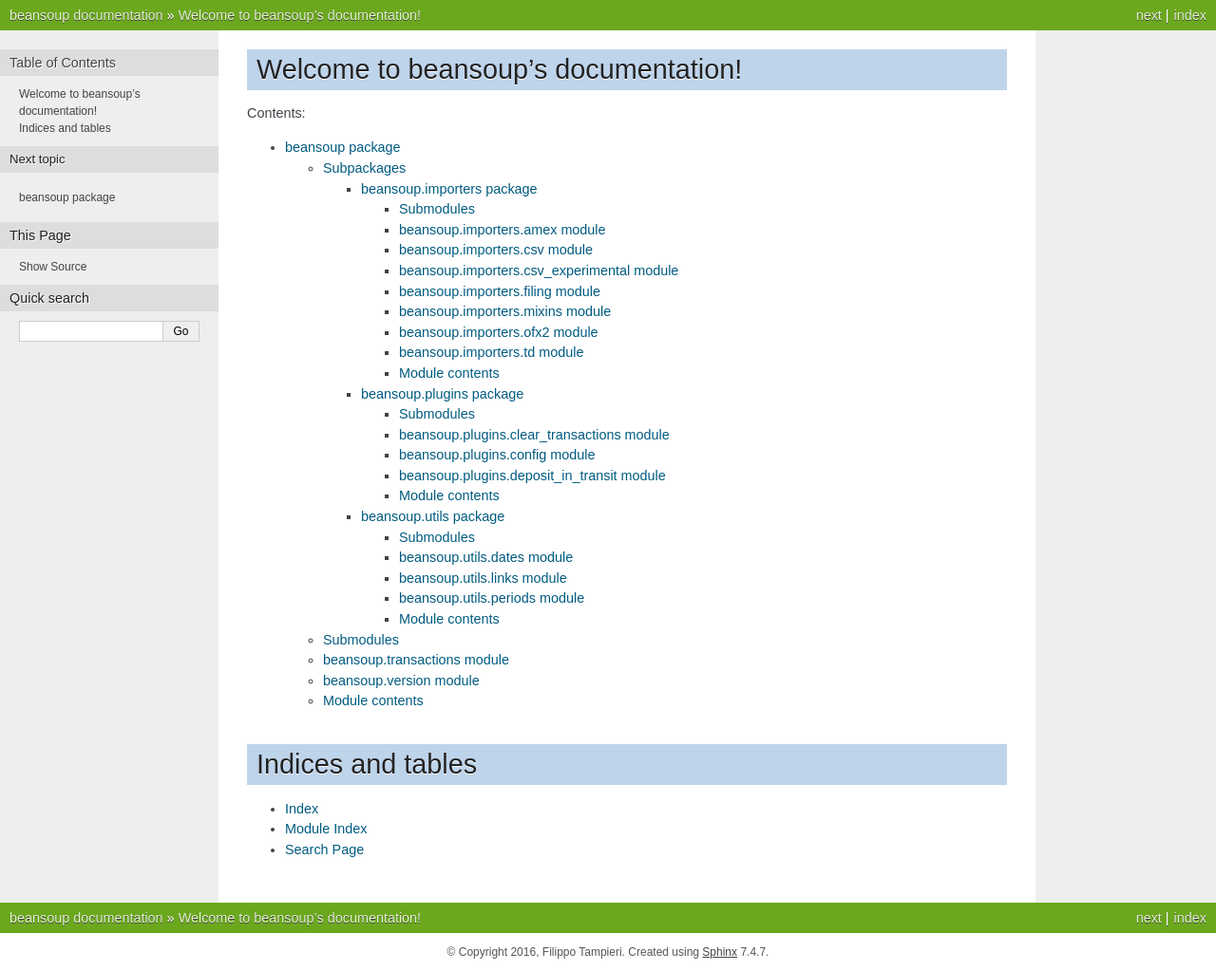
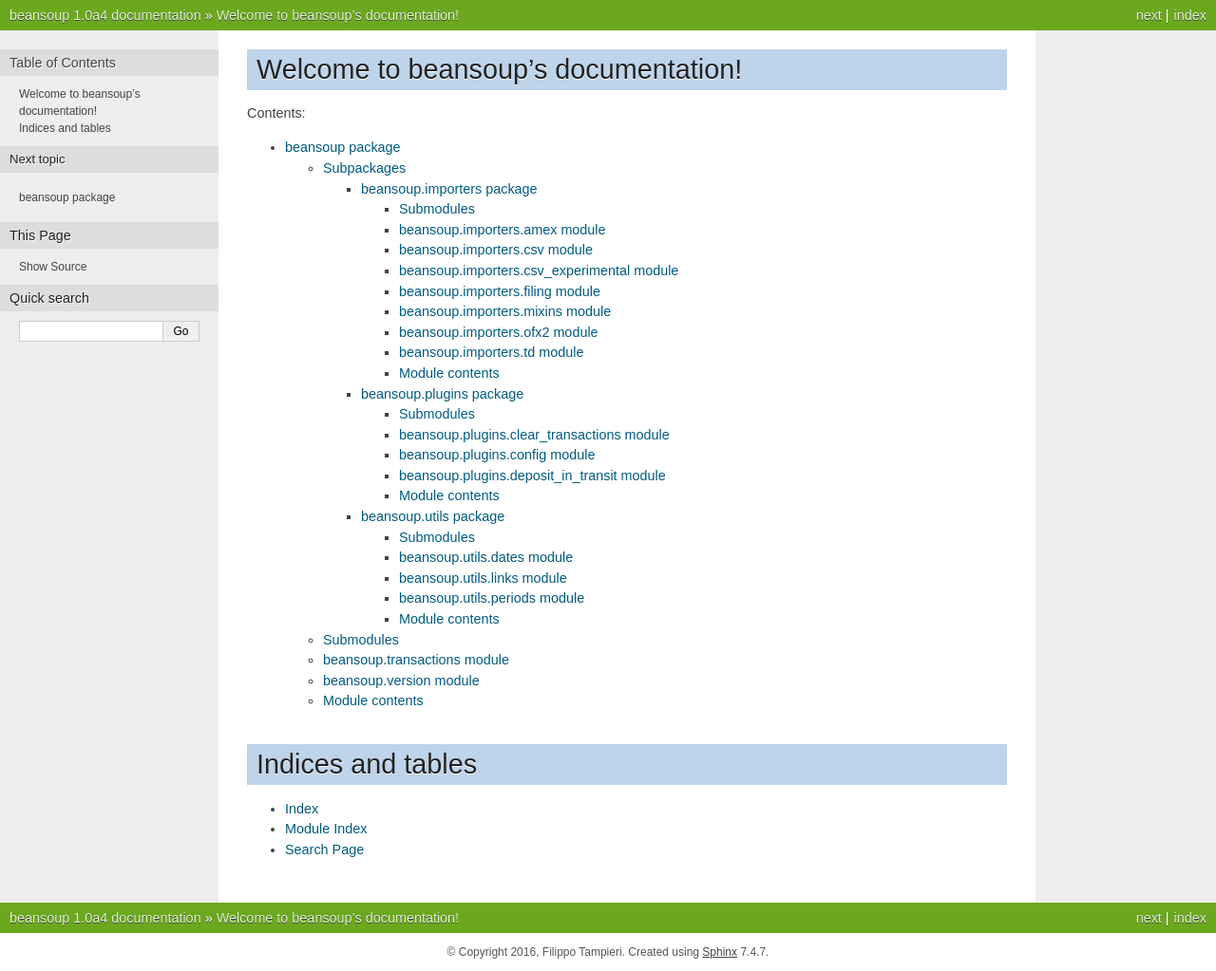
Before and after one commit to fxtlabs/beansoup, a Sphinx documentation site: the page built from docs/index.rst, in a window 1280 px wide. Shown: the whole page at 95% size. Built offline with Sphinx 7.4.7, drawn with Linux system fonts in a browser that asks for light colours; some of the changed lines change nothing that is shown.

Commit message:
No more fancy sharing of version info with conf.py; just make a manual copy.

```diff
--- a/docs/conf.py
+++ b/docs/conf.py
@@ -59,18 +59,11 @@
 # |version| and |release|, also used in various other places throughout the
 # built documents.
 #
-import pkg_resources
-try:
-    # The full version, including alpha/beta/rc tags.
-    release = pkg_resources.get_distribution('sandman').version
-except pkg_resources.DistributionNotFound:
-    print("""Building the documentation requires the distribution
-          information of beansoup.  Try running "setup.py develop".""")
-    sys.exit(1)
-del pkg_resources
-
+version_info = ('1', '0a4')
 # The short X.Y version.
-version = '.'.join(release.split('.')[:2])
+version = '.'.join(version_info[:2])
+# The full version, including alpha/beta/rc tags.
+release = '.'.join(version_info)
 
 # The language for content autogenerated by Sphinx. Refer to documentation
 # for a list of supported languages.
```
